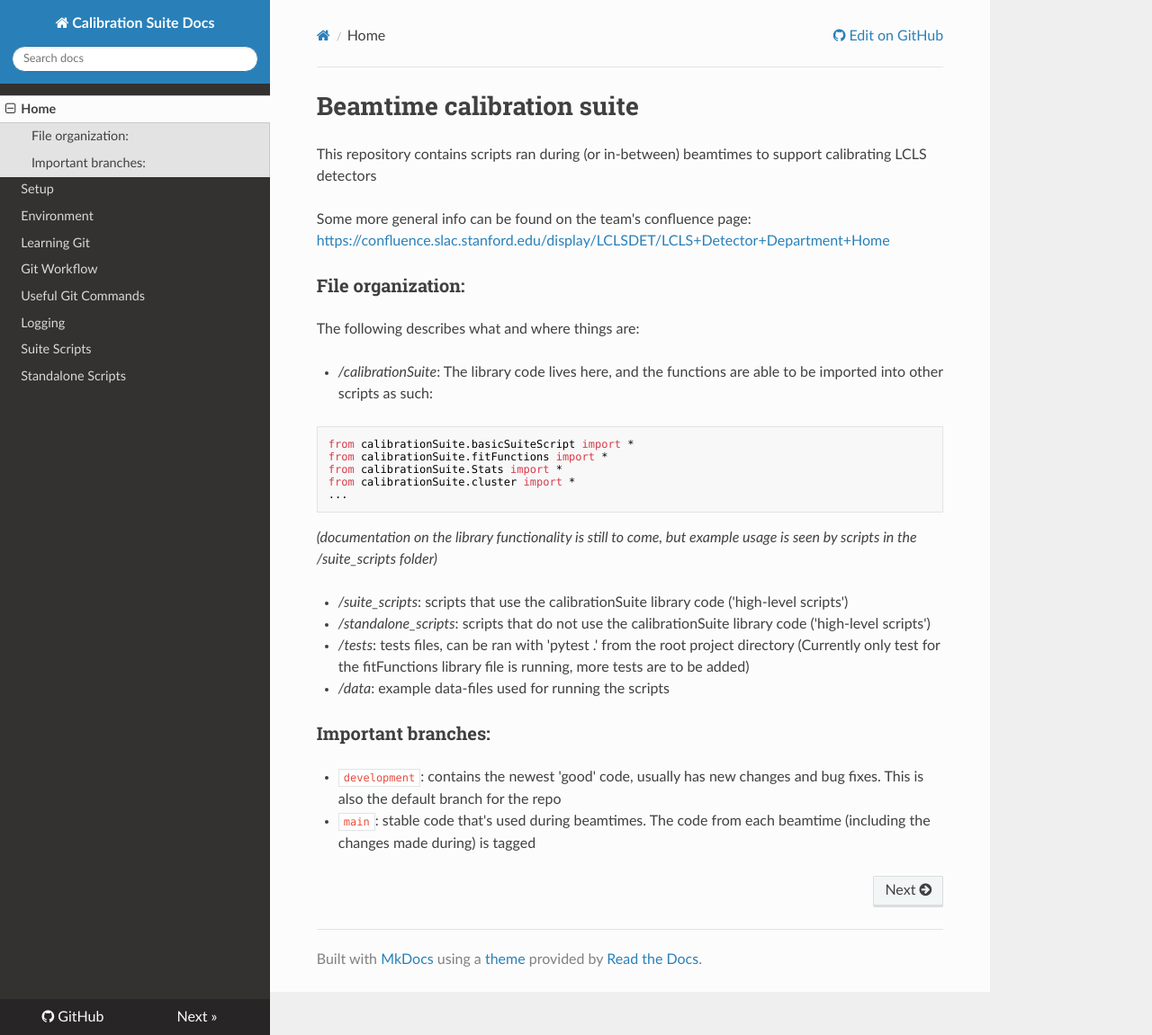
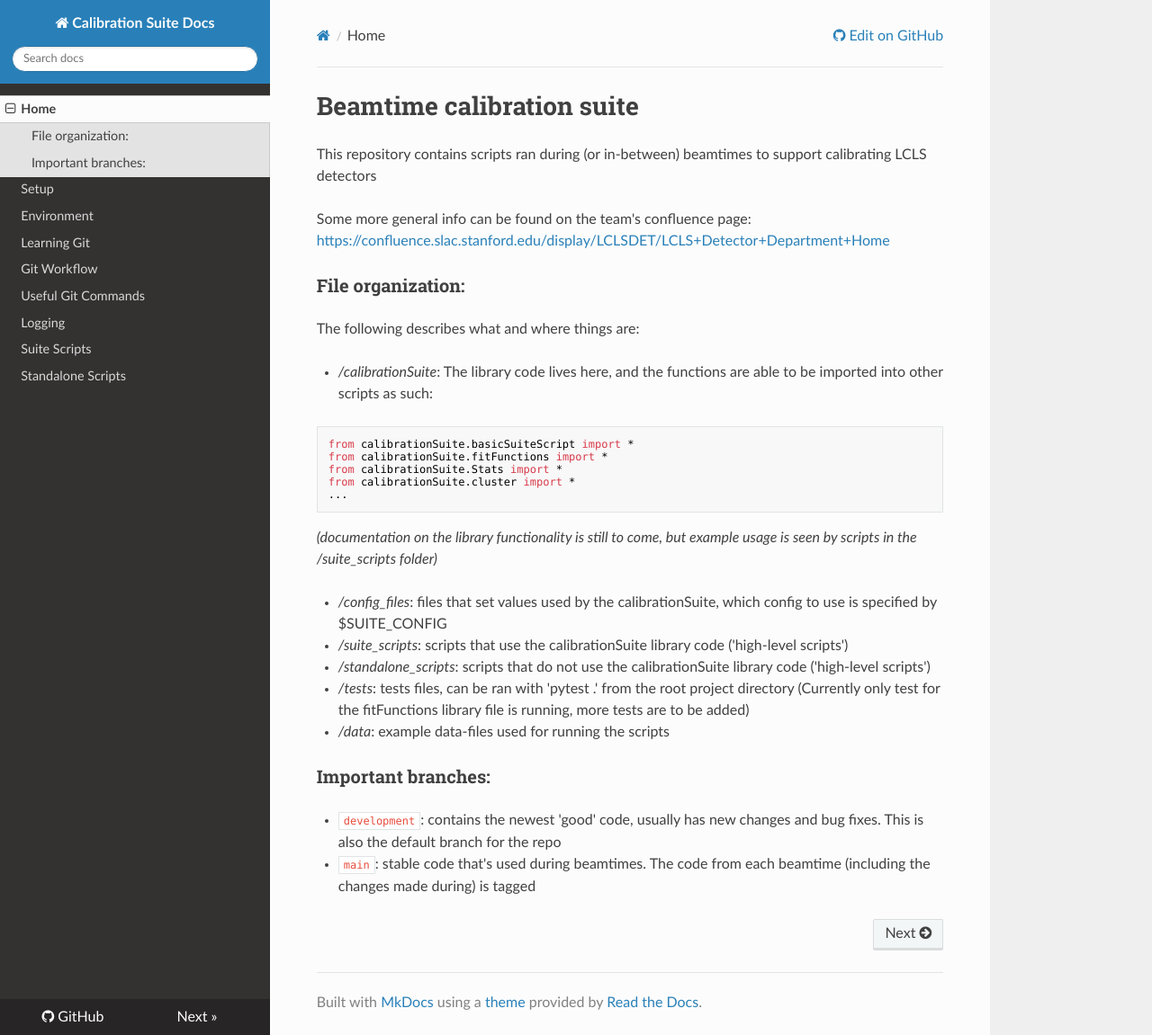
Before and after one commit to slaclab/beamtime-calibration-suite, an MkDocs documentation site: the page built from docs/index.md, in a window 1280 px wide and 1151 px high. Shown: the whole window at 90% size. Built offline with MkDocs 1.6.1, drawn with Linux system fonts in a browser that asks for light colours; nearby versions of some CDN libraries.

Commit message:
DOCS: explain config_files folder

````diff
--- a/docs/index.md
+++ b/docs/index.md
@@ -18,6 +18,7 @@ from calibrationSuite.cluster import *
 ```
 _(documentation on the library functionality is still to come, but example usage is seen by scripts in the /suite_scripts folder)_
 
+* _/config_files_: files that set values used by the calibrationSuite, which config to use is specified by $SUITE_CONFIG
 * _/suite_scripts_: scripts that use the calibrationSuite library code ('high-level scripts')
 * _/standalone_scripts_: scripts that do not use the calibrationSuite library code ('high-level scripts')
 * _/tests_: tests files, can be ran with 'pytest .' from the root project directory (Currently only test for the fitFunctions library file is running, more tests are to be added)
````
